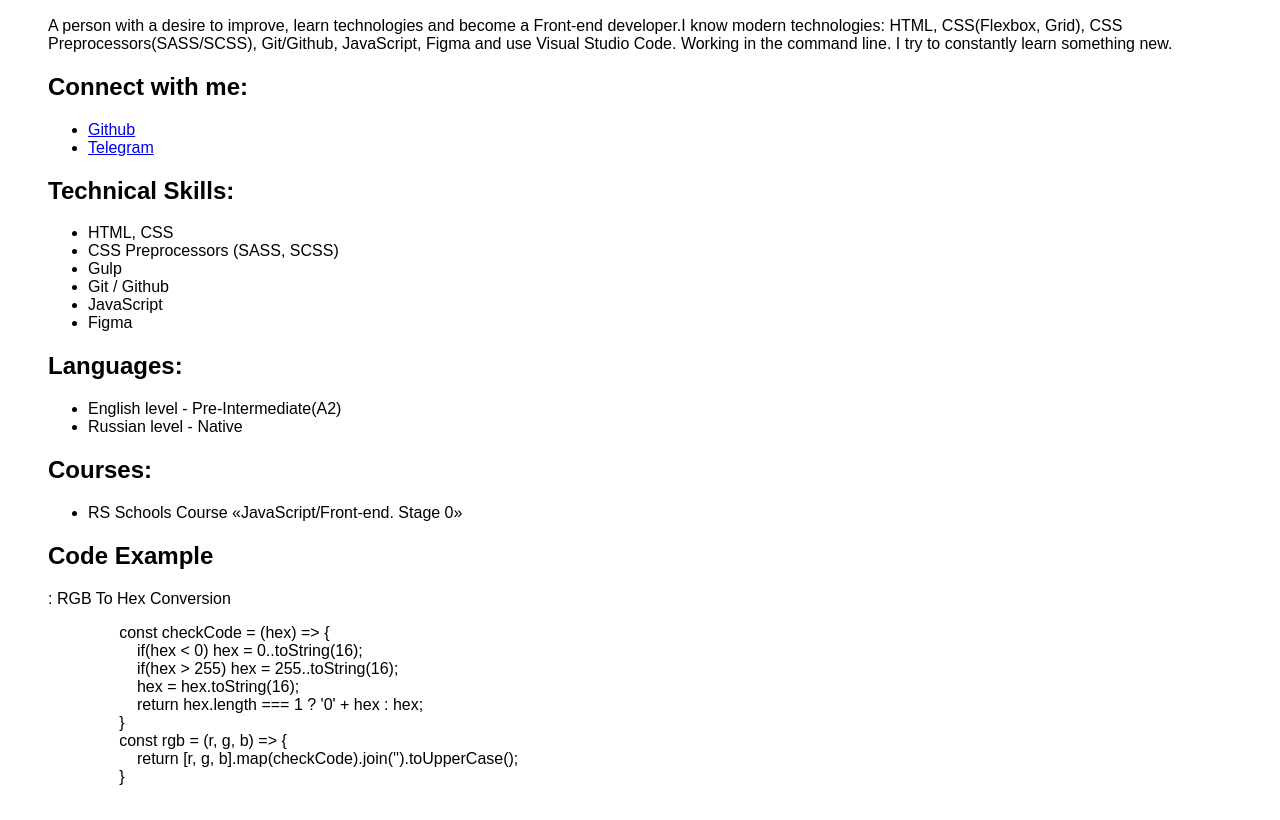
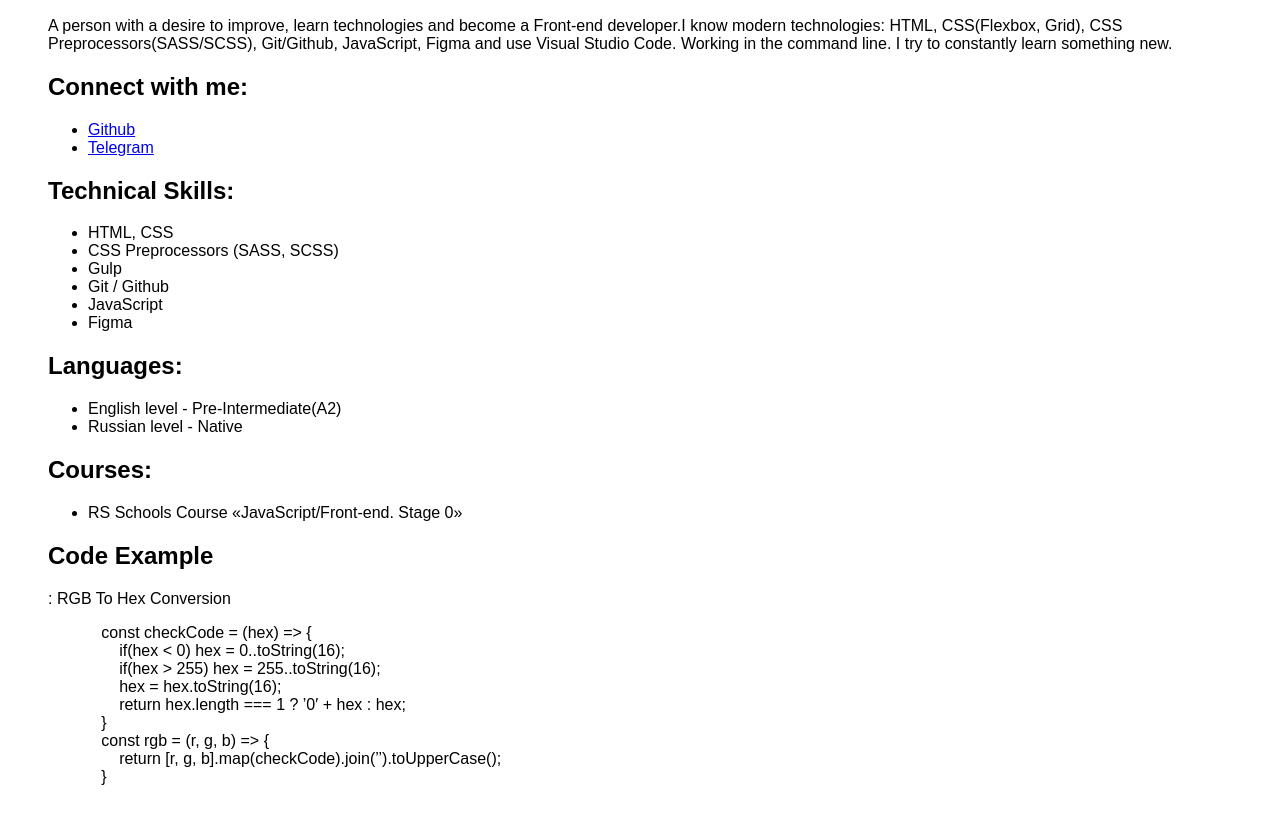
Before and after one commit to davmmag/rsschool-cv, a plain HTML site: page index.html in a window 1280 px wide. Shown: the part 111-931 px from the top of the page. Drawn offline with Linux system fonts and the light colour scheme.

Commit message:
fix: fix code in html

```diff
--- a/index.html
+++ b/index.html
@@ -10,16 +10,13 @@
 <body>
     <div class="container">
         <h1>Murat Davletbakov</h1>
-
         <h2>About me:</h2>
         <p>A person with a desire to improve, learn technologies and become a Front-end developer.I know modern technologies: HTML, CSS(Flexbox, Grid), CSS Preprocessors(SASS/SCSS), Git/Github, JavaScript, Figma and use Visual Studio Code. Working in the command line. I try to constantly learn something new.</p>
-
         <h2>Connect with me:</h2>
         <ul>
             <li><a href="https://github.com/davmmag">Github</a></li>
             <li><a href="https://t.me/davmmag">Telegram</a></li>
         </ul>
-
         <h2>Technical Skills:</h2>
         <ul>
             <li>HTML, CSS</li>
@@ -29,37 +26,30 @@
             <li>JavaScript</li>
             <li>Figma</li>
         </ul>
-
         <h2>Languages:</h2>
         <ul>
             <li>English level - Pre-Intermediate(A2)</li>
             <li>Russian level - Native</li>
         </ul>
-
         <h2>Courses:</h2>
         <ul>
             <li>RS Schools Course «JavaScript/Front-end. Stage 0»</li>
         </ul>
-
-
         <h2>Code Example</h2>:
         <span>RGB To Hex Conversion</span>
-
         <code>
             <pre>
-                const checkCode = (hex) => {
-                    if(hex < 0) hex = 0..toString(16);
-                    if(hex > 255) hex = 255..toString(16);
-                    hex = hex.toString(16);
-                    return hex.length === 1 ? '0' + hex : hex;
-                }
-                const rgb = (r, g, b) => {
-                    return [r, g, b].map(checkCode).join('').toUpperCase();
-                }
+            const checkCode = (hex) =&gt; {
+                if(hex &lt; 0) hex = 0..toString(16);
+                if(hex &gt; 255) hex = 255..toString(16);
+                hex = hex.toString(16);
+                return hex.length === 1 ? &rsquo;0&prime; + hex : hex;
+            }
+            const rgb = (r, g, b) =&gt; {
+                return [r, g, b].map(checkCode).join(&rsquo;&rsquo;).toUpperCase();
+            }
             </pre>
         </code>
     </div>
-
-
 </body>
 </html>
```
